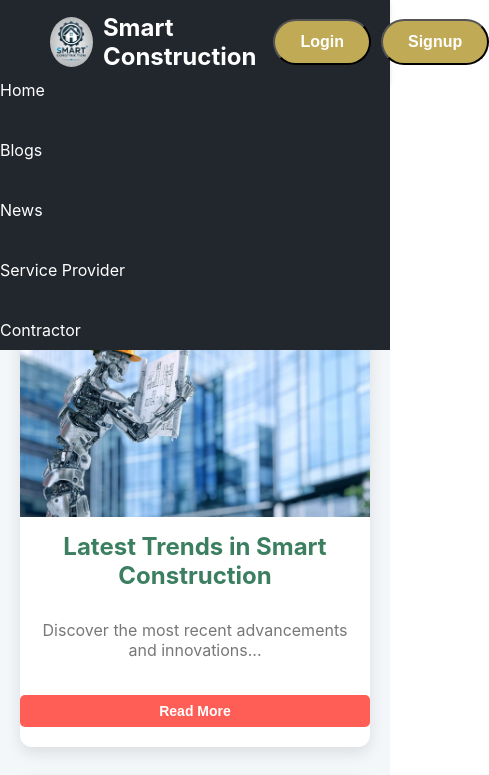
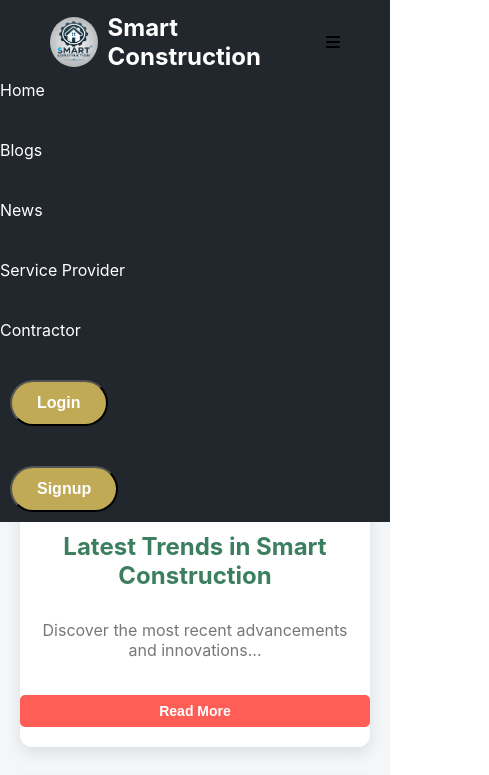
Before and after one commit to MirAllahyar/Innovative-AI-Solutions-for-Smart-Construction, a React (Create React App) app: page /blogs in a window 390 px wide. Shown: the top 775 px of the page, 489 px wide, since content can reach past the window. Built offline with nearby package versions, Linux system fonts and the light colour scheme.

Commit message:
Update Header.jsx

```diff
--- a/src/components/Header/Header.jsx
+++ b/src/components/Header/Header.jsx
@@ -5,7 +5,7 @@ import logo from '../../assets/images/logo1.png';
 import userIcon from '../../assets/images/logo1.png';
 
 const Header = ({ hideAuthButtons = false }) => {
-  const [isMenuOpen, setIsMenuOpen] = useState(false);
+  const [isMobileMenuOpen, setIsMobileMenuOpen] = useState(false); // For mobile menu
   const navigate = useNavigate();
 
   // Check if the user is logged in
@@ -14,56 +14,72 @@ const Header = ({ hideAuthButtons = false }) => {
   // Function to handle logout
   const handleLogout = () => {
     localStorage.removeItem('token'); // Remove token to log out
-    setIsMenuOpen(false); // Close the dropdown menu
+    setIsMobileMenuOpen(false); // Close mobile menu
     navigate('/'); // Redirect to the homepage
+  };
+
+  // Function to toggle mobile menu
+  const toggleMobileMenu = () => {
+    setIsMobileMenuOpen((prevState) => !prevState);
+  };
+
+  // Function to close mobile menu when a link is clicked
+  const closeMobileMenu = () => {
+    setIsMobileMenuOpen(false);
   };
 
   return (
     <header className="header">
       <nav className="nav">
+        {/* Logo Section */}
         <div className="logo">
           <a href="/">
             <img src={logo} alt="Smart Construction Logo" className="logo-image" />
-            Smart Construction
+            <span className="logo-text">Smart Construction</span>
           </a>
         </div>
 
+        {/* Hamburger Menu Icon */}
+        <div className="menu-icon" onClick={toggleMobileMenu}>
+          <i className={`fas ${isMobileMenuOpen ? 'fa-times' : 'fa-bars'}`}></i>
+        </div>
+
         {/* Navigation Links */}
-        <ul className="nav-links">
-          <li><a href="/">Home</a></li>
-          <li><a href="/blogs">Blogs</a></li>
-          <li><a href="/news">News</a></li>
-          <li><a href="/service-provider">Service Provider</a></li>
-          <li><a href="/contractor-login">Contractor</a></li>
-        </ul>
+        <ul className={`nav-links ${isMobileMenuOpen ? 'mobile-menu active' : ''}`}>
+          <li><a href="/" onClick={closeMobileMenu}>Home</a></li>
+          <li><a href="/blogs" onClick={closeMobileMenu}>Blogs</a></li>
+          <li><a href="/news" onClick={closeMobileMenu}>News</a></li>
+          <li><a href="/service-provider" onClick={closeMobileMenu}>Service Provider</a></li>
+          <li><a href="/contractor-login" onClick={closeMobileMenu}>Contractor</a></li>
 
-        {/* Authentication Section */}
-        <div className="auth-buttons">
+          {/* Authentication Buttons for Mobile */}
           {!isLoggedIn && !hideAuthButtons ? (
             <>
-              <a href="/login">
-                <button className='btn'>Login</button>
+              <li className="mobile-auth-btn">
+                <a href="/login" onClick={closeMobileMenu}>
+                  <button className="btn mobile-btn">Login</button>
                 </a>
-              <a href="/signup">
-                <button className='btn'>Signup</button>
+              </li>
+              <li className="mobile-auth-btn">
+                <a href="/signup" onClick={closeMobileMenu}>
+                  <button className="btn mobile-btn">Signup</button>
                 </a>
+              </li>
             </>
           ) : isLoggedIn && (
+            <li>
               <div className="user-menu">
                 <img
                   src={userIcon}
                   alt="User"
                   className="user-icon"
-                onClick={() => setIsMenuOpen(!isMenuOpen)}
+                  onClick={closeMobileMenu}
                 />
-              {isMenuOpen && (
-                <div className="dropdown-menu">
                 <button onClick={handleLogout}>Logout</button>
               </div>
+            </li>
           )}
-            </div>
-          )}
-        </div>
+        </ul>
       </nav>
     </header>
   );
```
Lines whose indentation alone changed are shown as unchanged.
